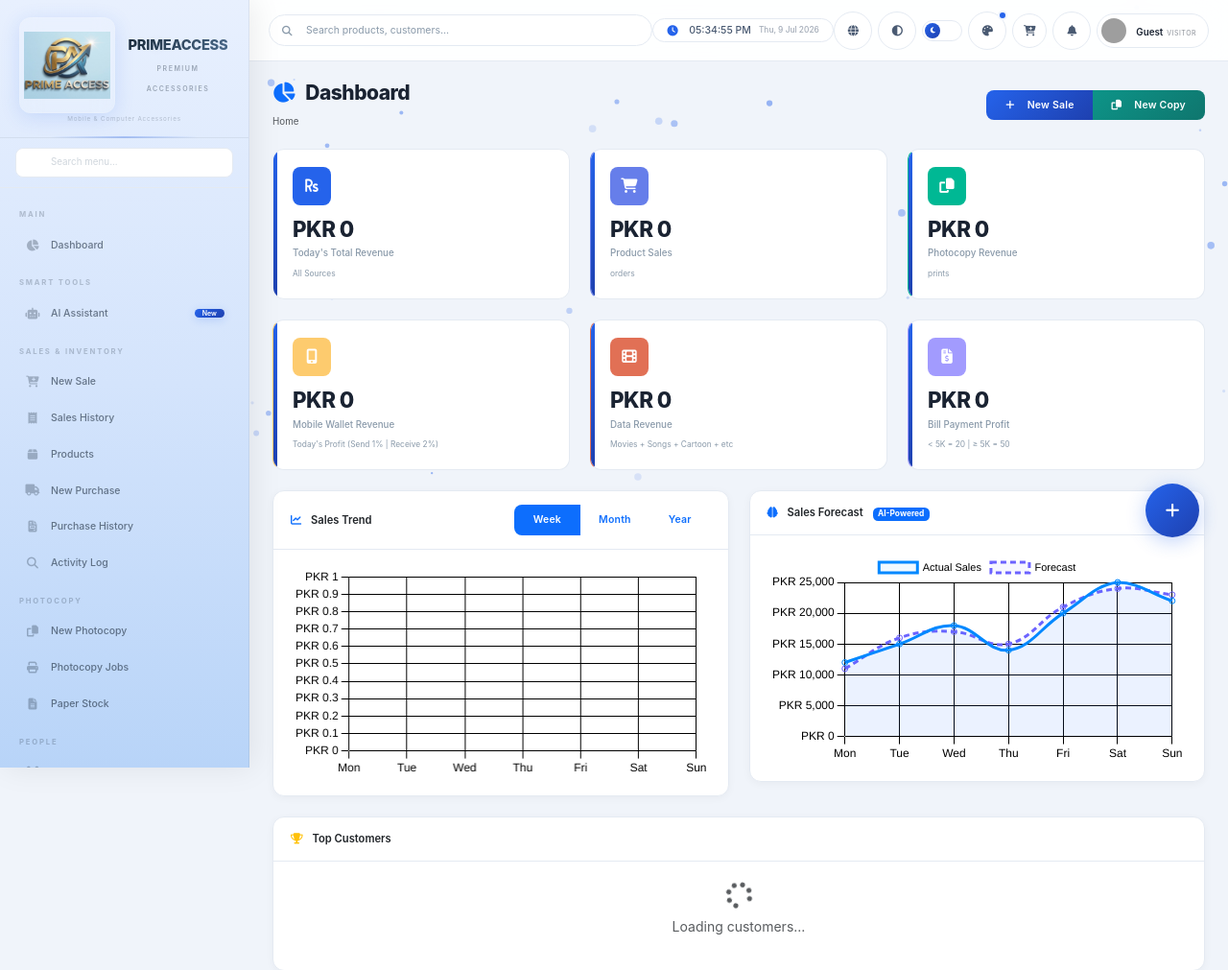
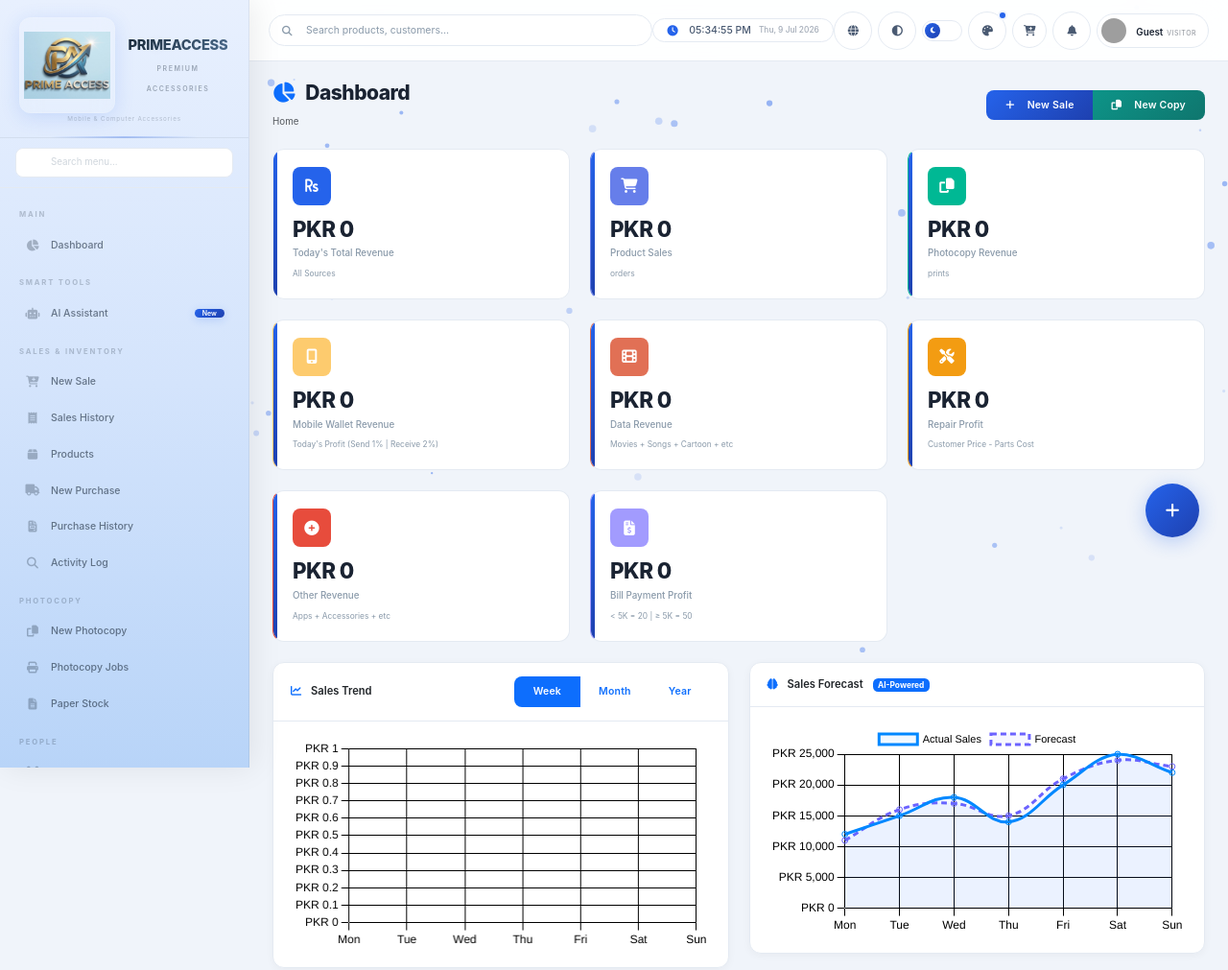
Before and after one commit to bosshanan123-ui/primeaccess-shop, a Python web app: template templates/dashboard.html in a window 1280 px wide. Shown: the top 1011 px of the page at 96% size. Run offline with Jinja, Linux system fonts and the light colour scheme; the template is opened without the code that fills it, so the values that code supplies are empty; some libraries are stand-ins or nearby versions; grey boxes are pictures that could not be loaded.

Commit message:
Update dashboard.html

```diff
--- a/templates/dashboard.html
+++ b/templates/dashboard.html
@@ -106,6 +106,29 @@
             </small>
         </div>
     </div>
+    <!-- ===== 7. REPAIR REVENUE ===== -->
+<div class="col-xxl-2 col-xl-4 col-lg-6">
+    <div class="stat-card" style="border-left-color: #f39c12;">
+        <div class="stat-icon" style="background: #f39c12;"><i class="fas fa-tools"></i></div>
+        <div class="stat-number" data-count="{{ today_repair_profit }}" data-currency="true">PKR 0</div>
+        <div class="stat-label">
+            {% if current_lang == 'ur' %}ریپیئر منافع{% else %}Repair Profit{% endif %}
+        </div>
+        <small>{% if current_lang == 'ur' %}کسٹمر قیمت - پارٹس خرچ{% else %}Customer Price - Parts Cost{% endif %}</small>
+    </div>
+</div>
+
+<!-- ===== 8. OTHER REVENUE ===== -->
+<div class="col-xxl-2 col-xl-4 col-lg-6">
+    <div class="stat-card" style="border-left-color: #e74c3c;">
+        <div class="stat-icon" style="background: #e74c3c;"><i class="fas fa-plus-circle"></i></div>
+        <div class="stat-number" data-count="{{ today_other_revenue }}" data-currency="true">PKR 0</div>
+        <div class="stat-label">
+            {% if current_lang == 'ur' %}دیگر ریونیو{% else %}Other Revenue{% endif %}
+        </div>
+        <small>{% if current_lang == 'ur' %}ایپس + لوازمات + وغیرہ{% else %}Apps + Accessories + etc{% endif %}</small>
+    </div>
+</div>
 
     <!-- ===== 6. BILL PAYMENT PROFIT (NEW) ===== -->
     <div class="col-xxl-2 col-xl-4 col-lg-6">
```
